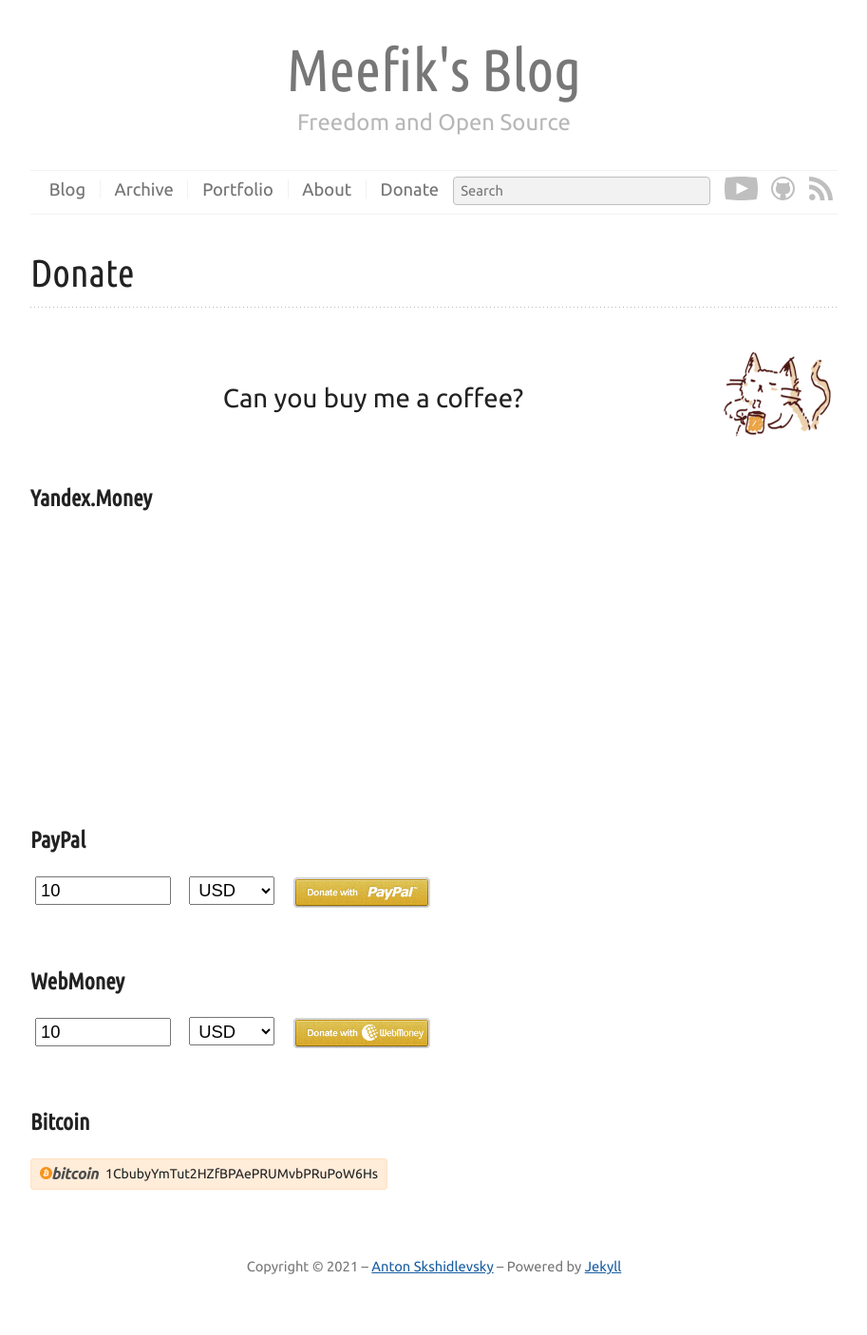
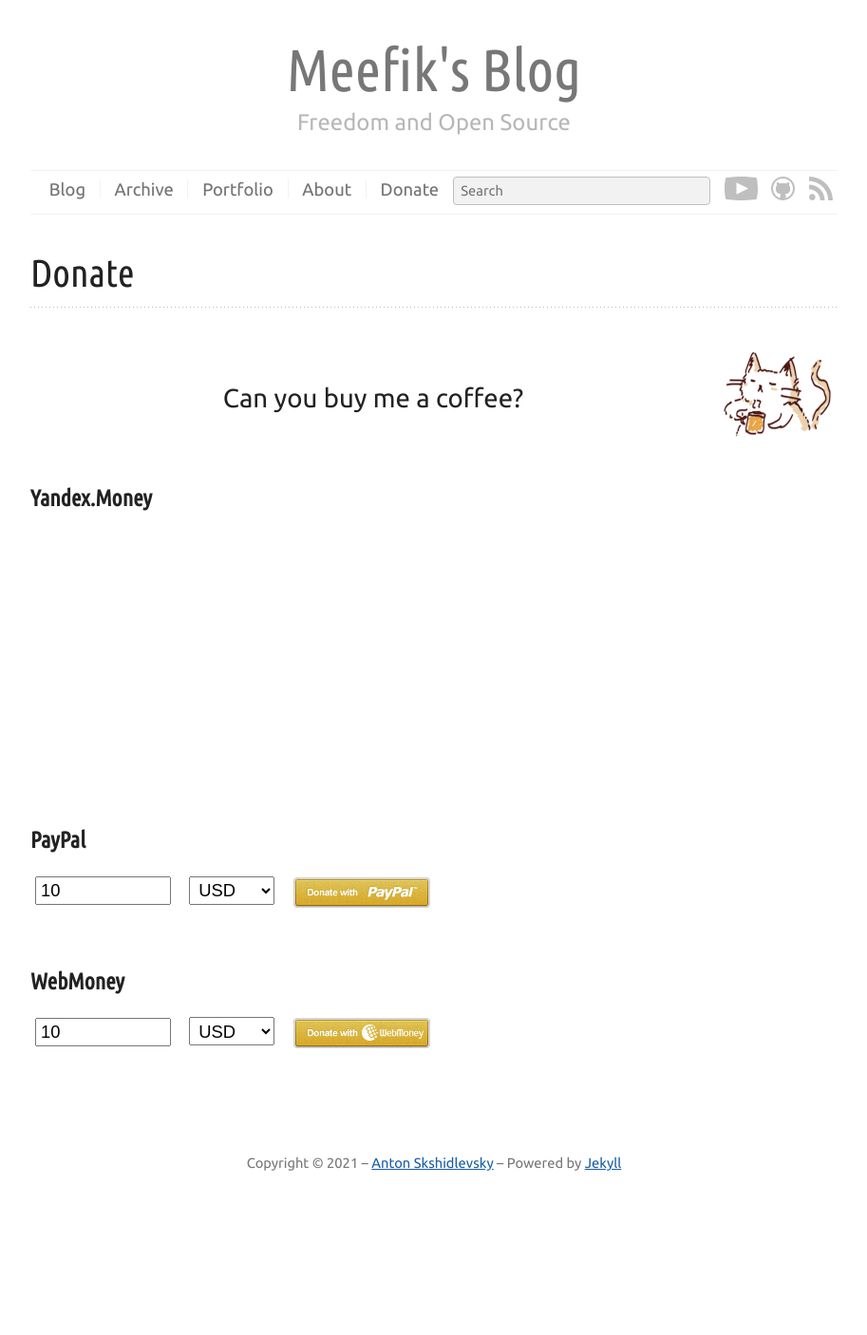
Before and after one commit to meefik/meefik.github.io, a Jekyll site: the page built from pages/donate.html, in a window 1280 px wide. Shown: the whole page at 95% size, without its empty margins (183-1096 px from the left). Built offline with Jekyll 4.4.1, drawn with Linux system fonts in a browser that asks for light colours; after the commit the page ends 1297 px from its top, so only the background shows below that.

Commit message:
Update donate.html

```diff
--- a/pages/donate.html
+++ b/pages/donate.html
@@ -45,8 +45,4 @@
   </select>
   <input class="webmoney-btn" type="submit" alt="WebMoney" value=" ">
   </form>
-
-  <h3>Bitcoin</h3>
-
-  <a style="display: inline-block; padding: 2px 9px; background-color: #FFECD9; border: 1px solid #FFE2C4; border-radius: 3px; font-size: 14px; color: inherit;" href="bitcoin:1CbubyYmTut2HZfBPAePRUMvbPRuPoW6Hs"><img src="/assets/images/bitcoin_button.png" style="margin-right: .5em; vertical-align: -4px; border: none; box-shadow: none;">1CbubyYmTut2HZfBPAePRUMvbPRuPoW6Hs</a>
 </div>
```
